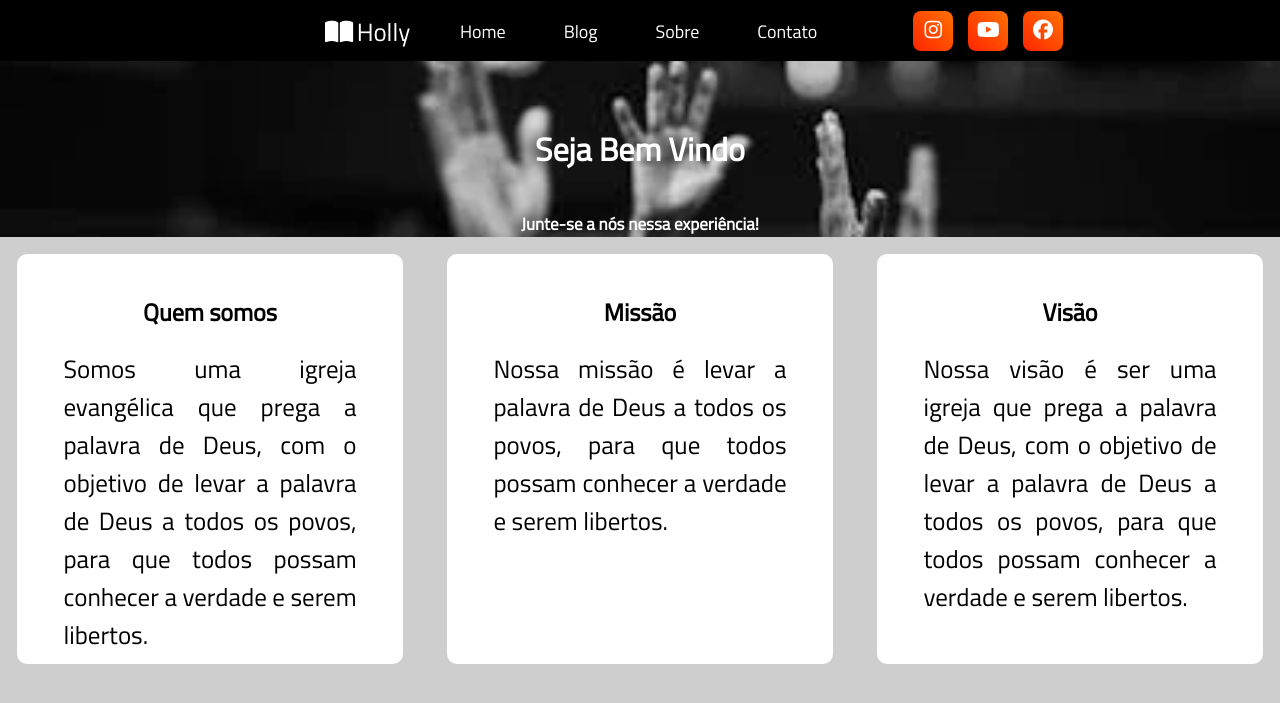
After one commit to mths0303s/Blog-gospel, a PHP site: page /pages/home.php in a window 1280 px wide. The commit adds this page. Shown: the top 703 px of the page. Run offline with PHP 8.4, Linux system fonts and the light colour scheme; some libraries are stand-ins or nearby versions.

Commit message:
Adding files via upload

```diff
--- /dev/null
+++ b/pages/home.php
@@ -0,0 +1,52 @@
+<!DOCTYPE html>
+<html lang="en">
+<head>
+    <meta charset="UTF-8">
+    <meta name="viewport" content="width=device-width, initial-scale=1.0">
+    <script src="https://kit.fontawesome.com/a517964f1a.js" crossorigin="anonymous"></script>
+    <link rel="stylesheet" href="../styles/styleblog.css">
+    <link rel="stylesheet" href="../styles/stylehome.css">
+    <title>Home</title>
+</head>
+<body>
+<header>
+        <div class="topo">
+            <div class="logo"><i class="fa-solid fa-book-open"></i> <span>Holly</span></div>
+            <div class="container">
+                <div class="menu">
+                    <nav>
+                        <a href="home.php">Home</a>
+                        <a href="#">Blog</a>
+                        <a href="#">Sobre</a>
+                        <a href="#">Contato</a>
+                    </nav>
+                </div>
+                <div class="sociais">
+                    <button><a href="https://www.instagram.com/iepuc.sede?utm_source=ig_web_button_share_sheet&igsh=ZDNlZDc0MzIxNw==" target="_blank"><i class="fa-brands fa-instagram"></i></a></button>
+                    <button><a href="https://www.youtube.com/@MatheusAraujoYTChannel/videos" target="_blank"><i class="fa-brands fa-youtube"></i></a></button>
+                    <button><a href="https://www.facebook.com/igrejauniao" target="_blank"><i class="fa-brands fa-facebook"></i></a></button>
+                </div>
+            </div>
+        </div>
+    </header>
+    <div class="principal">
+        <h1>Seja Bem Vindo</h1>
+        <h3>Junte-se a nós nessa experiência!</h3>
+    </div>
+
+    <div class="blocoTextos">
+        <div class="bloco">
+            <h2>Quem somos</h2>
+            <p>Somos uma igreja evangélica que prega a palavra de Deus, com o objetivo de levar a palavra de Deus a todos os povos, para que todos possam conhecer a verdade e serem libertos.</p>
+        </div>
+        <div class="bloco">
+            <h2>Missão</h2>
+            <p>Nossa missão é levar a palavra de Deus a todos os povos, para que todos possam conhecer a verdade e serem libertos.</p>
+        </div>
+        <div class="bloco">
+            <h2>Visão</h2>
+            <p>Nossa visão é ser uma igreja que prega a palavra de Deus, com o objetivo de levar a palavra de Deus a todos os povos, para que todos possam conhecer a verdade e serem libertos.</p>
+        </div>
+    </div>
+</body>
+</html>
--- a/index.html
+++ b/pages/index.php
@@ -4,7 +4,7 @@
     <meta charset="UTF-8">
     <meta name="viewport" content="width=device-width, initial-scale=1.0">
     <script src="https://kit.fontawesome.com/a517964f1a.js" crossorigin="anonymous"></script>
-    <link rel="stylesheet" href="style.css">
+    <link rel="stylesheet" href="../styles/styleblog.css">
     <title>Blog Gospel</title>
 </head>
 <body>
@@ -14,7 +14,7 @@
             <div class="container">
                 <div class="menu">
                     <nav>
-                        <a href="#">Home</a>
+                        <a href="home.php">Home</a>
                         <a href="#">Blog</a>
                         <a href="#">Sobre</a>
                         <a href="#">Contato</a>
@@ -72,6 +72,5 @@
 
         <h2>Deus é bom!</h2>
     </main>
-
 </body>
 </html>
--- a/style.css
+++ b/styles/styleblog.css
@@ -133,6 +133,19 @@ img{
     margin-top: 5%;
 }
 
+.forms{
+    display: flex;
+    align-items: center;
+    justify-content: center;
+    background-color: wheat;
+    max-width: 50%;
+    padding: 1%;
+    border-radius: 3%;
+    margin: auto;
+    margin-top: 3%;
+    margin-bottom: 3%;
+}
+
 @media screen and (max-width: 900px){
     main{
         margin-top: 0px;
--- /dev/null
+++ b/styles/stylehome.css
@@ -0,0 +1,27 @@
+.principal{
+    background-image: url(../img/topo.webp);
+    background-size: cover;
+    background-position: center;;
+}
+.principal h1, .principal h3{
+    color: white;
+    text-align: center;
+}
+
+.principal h3{
+    margin-top: -2%;
+    font-size: 17px;
+}
+
+.blocoTextos{
+    display: grid;
+    grid-template-columns: repeat(3, 1fr);
+    gap: 10px; /* Adicionando um gap para melhor visualização */
+}
+
+.bloco{
+    margin: 4%;
+    background-color: white;
+    padding: 10px;
+    border-radius: 10px;
+}
```
Also changed, not shown: img/topo.webp (added).
